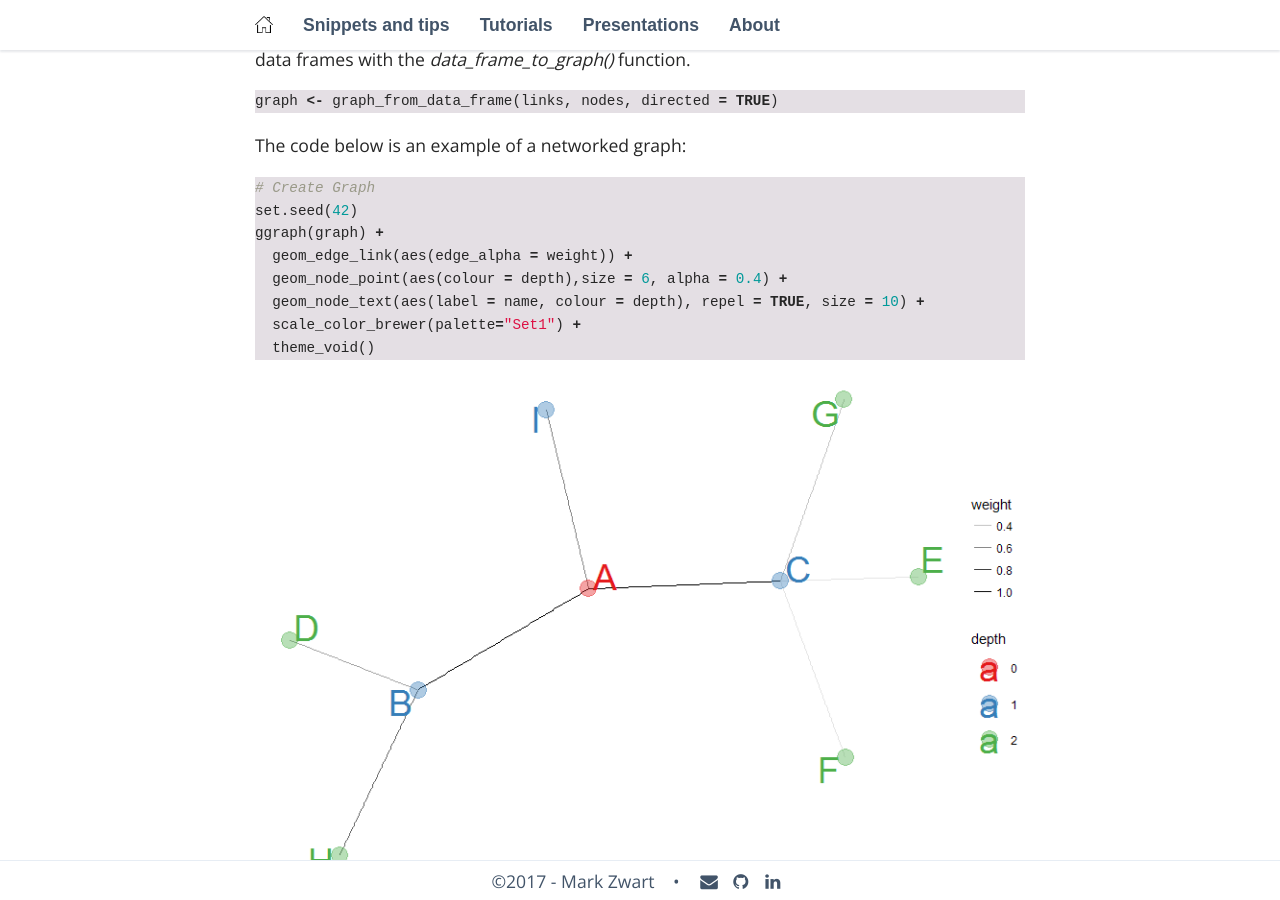
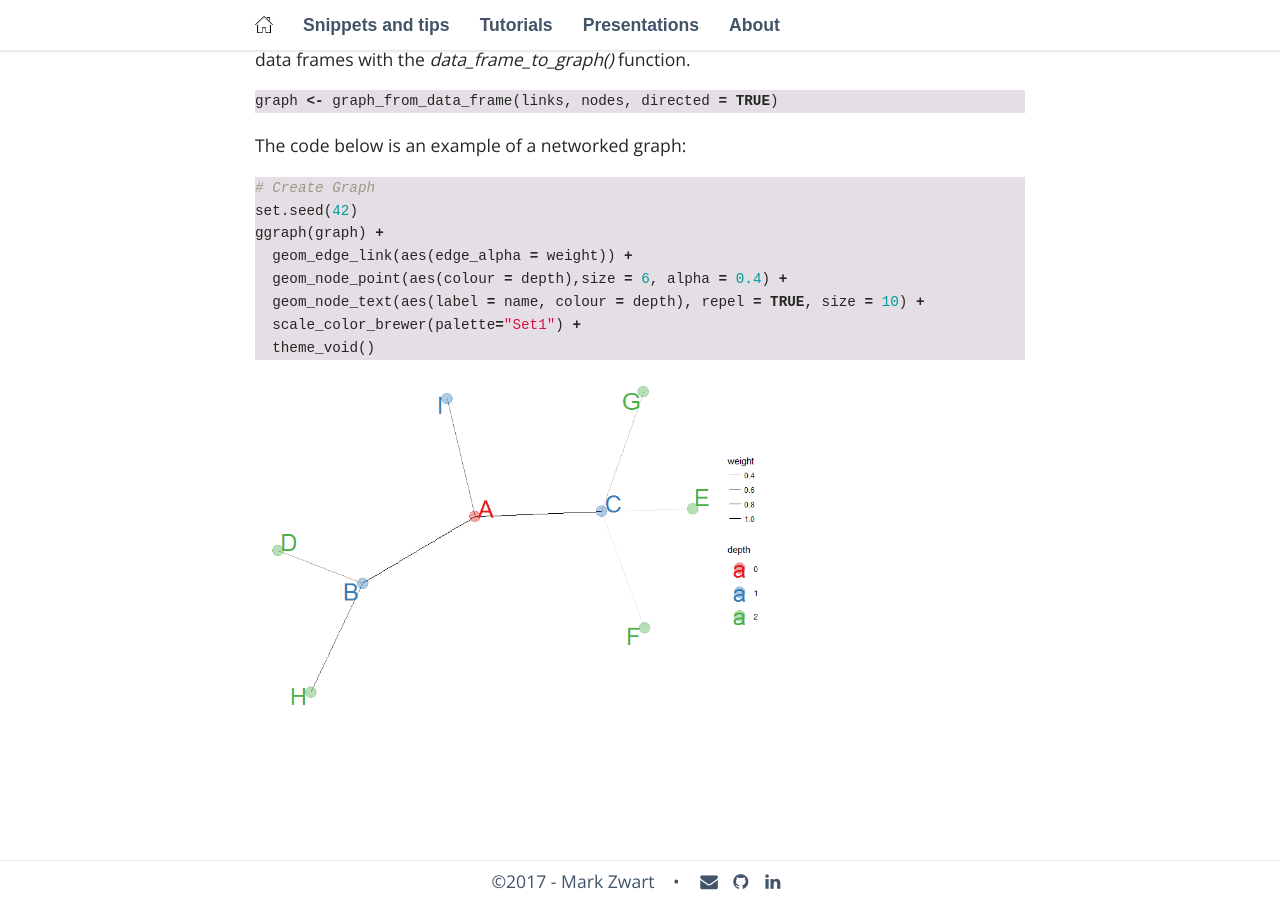
Before and after one commit to mark-me/mark-me.github.io, a Jekyll site: the page built from _pages/tutorials/network-graphs-with-ggraph.md, in a window 1280 px wide and 900 px high, scrolled down 1011 px. Built offline with Jekyll 4.4.1, drawn with Linux system fonts in a browser that asks for light colours; nearby versions of some CDN libraries; some web fonts are replaced.

Commit message:
Update network-graphs-with-ggraph.md

````diff
--- a/_pages/tutorials/network-graphs-with-ggraph.md
+++ b/_pages/tutorials/network-graphs-with-ggraph.md
@@ -39,4 +39,4 @@ ggraph(graph) +
   theme_void()
 ```
 
-<img src="/_pages/tutorials/network-graphs-with-ggraph.png" alt="" width="100%" height="100%" align="center"/>
+<img src="/_pages/tutorials/network-graphs-with-ggraph.png" alt="" width="508" height="333" align="center"/>
````
